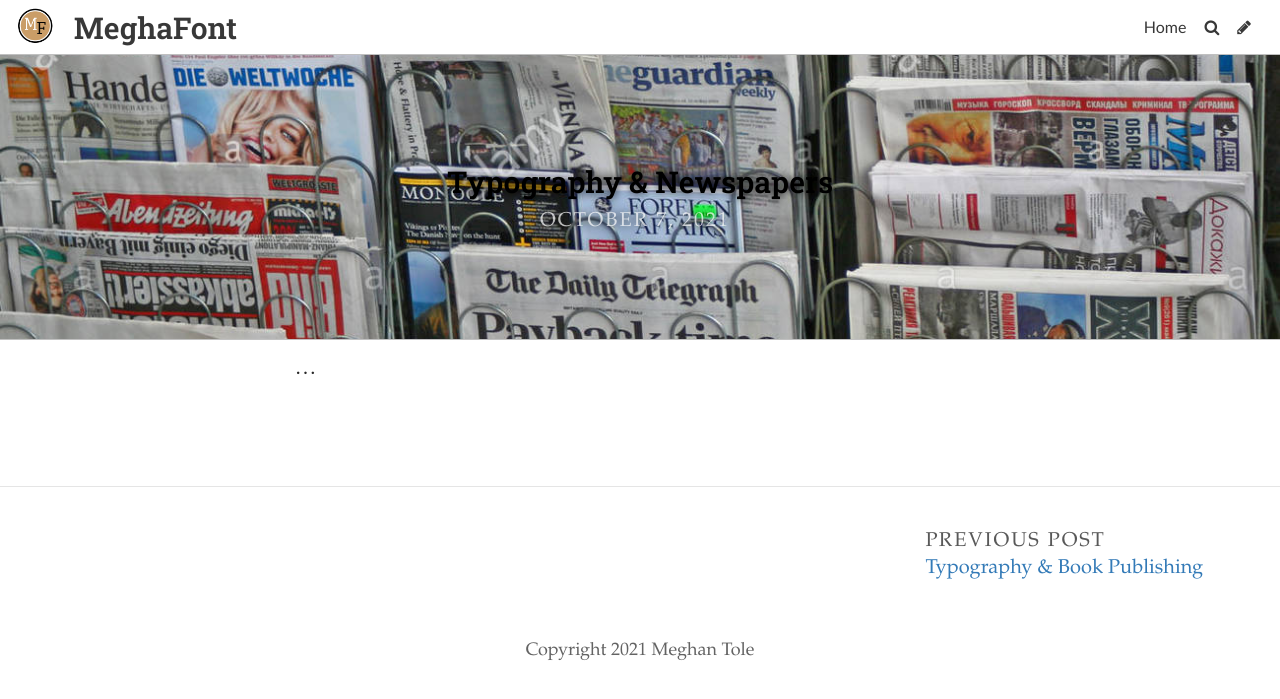
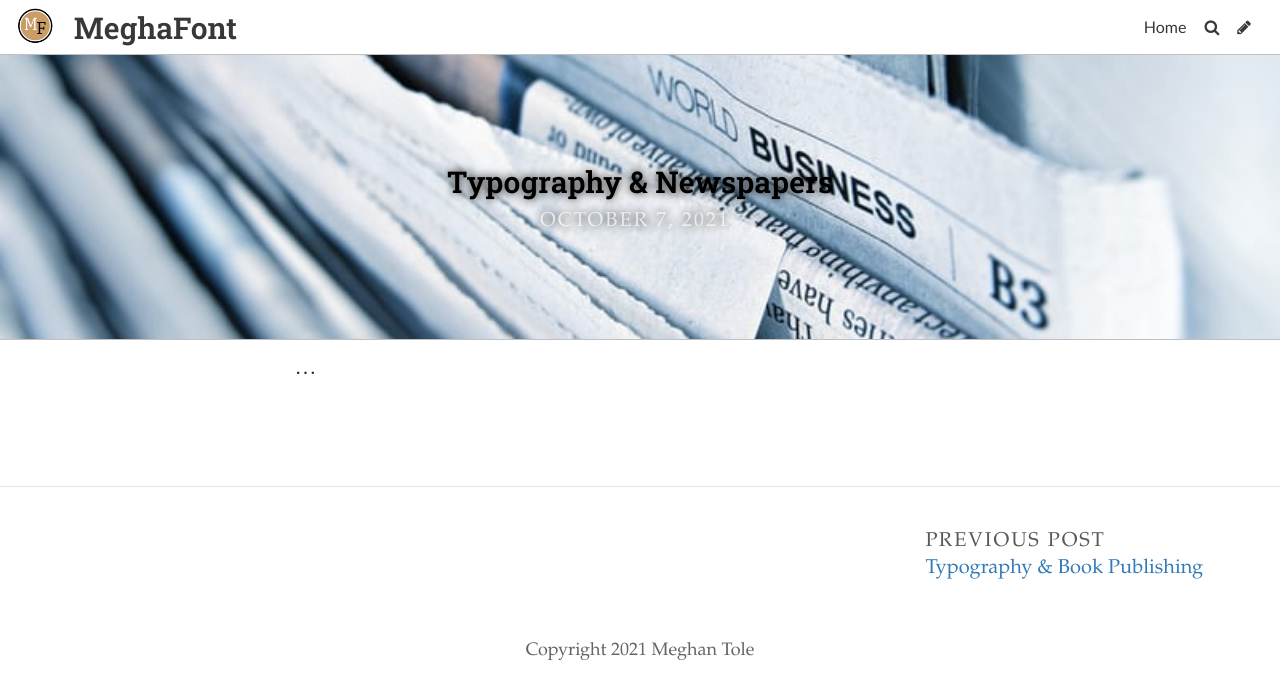
Before and after one commit to meghantole/tarm, a Jekyll site: the page built from _posts/2021-10-07-typography-newspapers.md, in a window 1280 px wide. Shown: the top 699 px of the page. Built offline with Jekyll 4.4.1, drawn with Linux system fonts in a browser that asks for light colours; some web fonts are replaced.

Commit message:
Update Post “2021-10-07-typography-newspapers”

```diff
--- a/_posts/2021-10-07-typography-newspapers.md
+++ b/_posts/2021-10-07-typography-newspapers.md
@@ -2,7 +2,7 @@
 layout: post
 title: Typography & Newspapers
 date: 2021-10-07T19:13:09.247Z
-image: ../uploads/newspaper-stand-bbbbc5.jpeg
+image: ../uploads/photo-1504711434969-e33886168f5c.jpeg
 title_color: "#000000"
 comments: false
 ---
```
